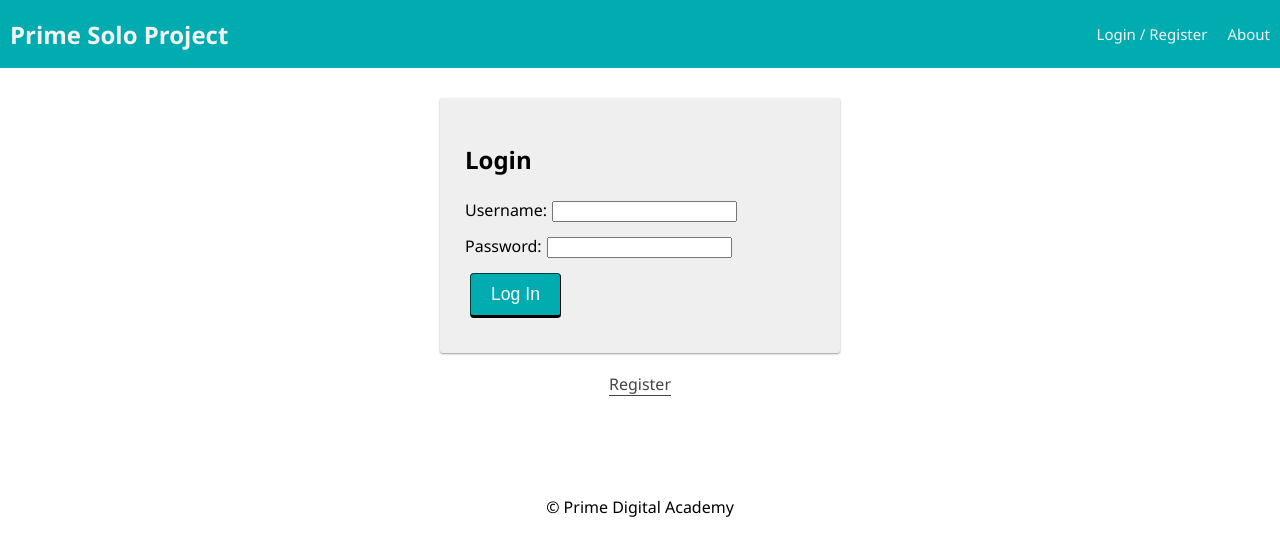
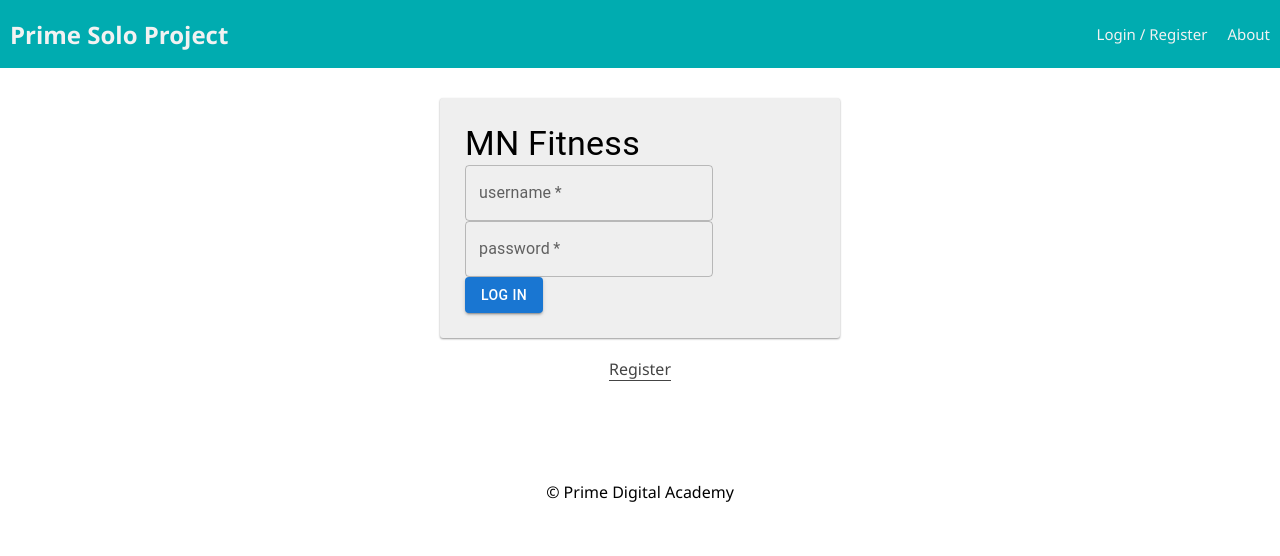
Before and after one commit to viegutj/prime-solo-project, a React (Create React App) app: page /#/user in a window 1280 px wide. Shown: the top 556 px of the page. Built offline with nearby package versions, Linux system fonts and the light colour scheme; no server answers.

Commit message:
added MUI to the login page

```diff
--- a/package.json
+++ b/package.json
@@ -9,6 +9,7 @@
   "dependencies": {
     "@emotion/react": "^11.11.1",
     "@emotion/styled": "^11.11.0",
+    "@fontsource/roboto": "^5.0.5",
     "@mui/material": "^5.14.2",
     "axios": "^0.21.1",
     "bcryptjs": "^2.4.3",
--- a/public/index.html
+++ b/public/index.html
@@ -2,7 +2,7 @@
 <html lang="en">
   <head>
     <meta charset="utf-8">
-    <meta name="viewport" content="width=device-width, initial-scale=1, shrink-to-fit=no">
+    <meta name="viewport" content="initial-scale=1, width=device-width" />
     <meta name="theme-color" content="#000000">
 
     <title>App</title>
--- a/src/components/LoginForm/LoginForm.jsx
+++ b/src/components/LoginForm/LoginForm.jsx
@@ -1,6 +1,8 @@
 import React, { useState } from 'react';
 import { useDispatch } from 'react-redux';
 import {useSelector} from 'react-redux';
+import {Button, Typography, Input, TextField} from '@mui/material';
+
 
 function LoginForm() {
   const [username, setUsername] = useState('');
@@ -26,38 +28,30 @@ function LoginForm() {
 
   return (
     <form className="formPanel" onSubmit={login}>
-      <h2>Login</h2>
+      <Typography variant="h4">MN Fitness</Typography>
       {errors.loginMessage && (
         <h3 className="alert" role="alert">
           {errors.loginMessage}
         </h3>
       )}
       <div>
-        <label htmlFor="username">
-          Username:
-          <input
+      <TextField id="outlined-basic" label="username" variant="outlined"
             type="text"
             name="username"
             required
             value={username}
-            onChange={(event) => setUsername(event.target.value)}
-          />
-        </label>
+            onChange={(event) => setUsername(event.target.value)}/>
       </div>
       <div>
-        <label htmlFor="password">
-          Password:
-          <input
+      <TextField id="outlined-basic" label="password" variant="outlined"
             type="password"
             name="password"
             required
             value={password}
-            onChange={(event) => setPassword(event.target.value)}
-          />
-        </label>
+            onChange={(event) => setPassword(event.target.value)}/>
       </div>
       <div>
-        <input className="btn" type="submit" name="submit" value="Log In" />
+        <Button variant="contained" type="submit" name="submit" value="Log In"> Log In</Button>
       </div>
     </form>
   );
```
